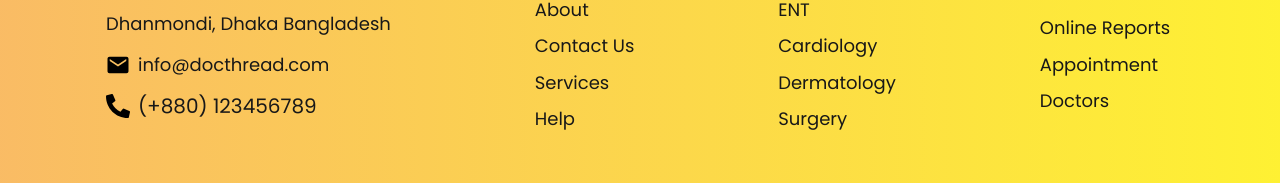
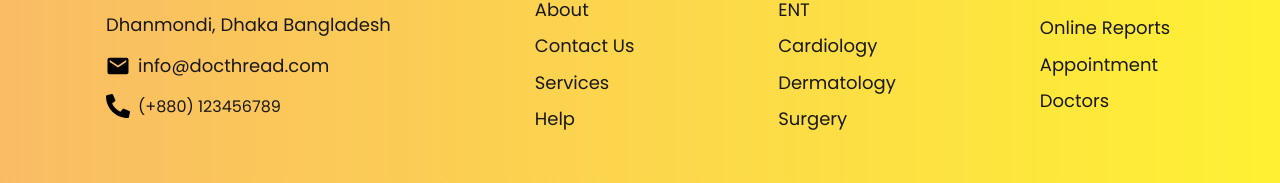
Before and after one commit to km-saifullah/doc-thread, a React (Vite) app: page / in a window 1280 px wide. Shown: the part 2834-3017 px from the top of the page. Built offline with nearby package versions, Linux system fonts and the light colour scheme.

Commit message:
readme file edited

```diff
--- a/src/pages/layout/Footer.jsx
+++ b/src/pages/layout/Footer.jsx
@@ -42,7 +42,7 @@ const Footer = () => {
                   <FaPhoneAlt className="text-2xl" />
                 </div>
                 <div>
-                  <p className="text-xl text-primary font-normal font-poppins leading-[135%]">
+                  <p className="text-base text-primary font-normal font-poppins leading-[135%]">
                     <a href="tel:(+880) 123456789">(+880) 123456789</a>
                   </p>
                 </div>
```
Also changed, not shown: 1 other file (tests, documents, lock files or other folders).
